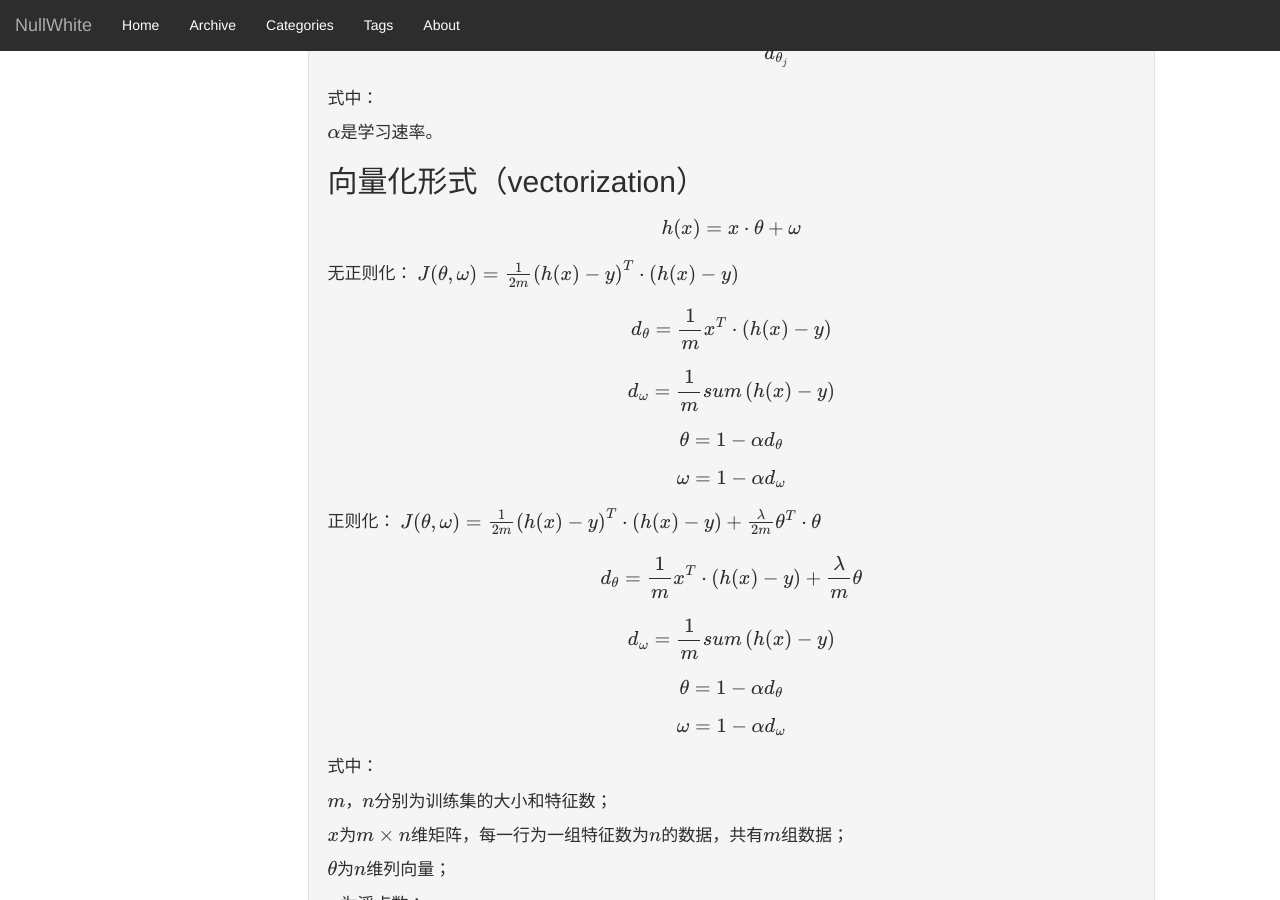
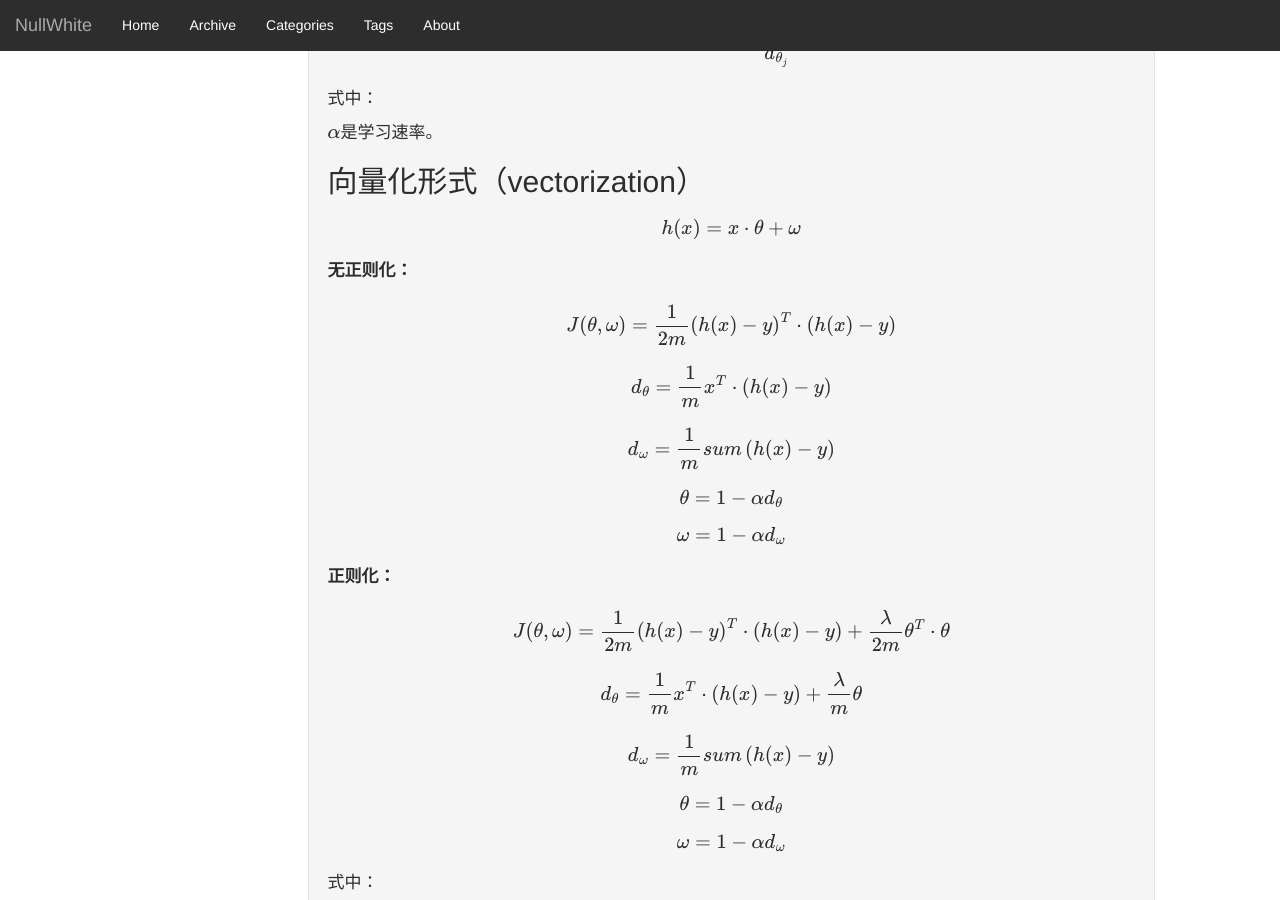
Before and after one commit to NullWhite/NullWhite.github.io, a Jekyll site: the page built from _posts/2017-10-29-线性回归（linear regression）.md, in a window 1280 px wide and 900 px high, scrolled down 2255 px. Built offline with Jekyll 4.4.1, drawn with Linux system fonts in a browser that asks for light colours; formulas are drawn with MathJax 3.

Commit message:
修复换行问题

```diff
--- a/_posts/2017-10-29-线性回归（linear regression）.md
+++ b/_posts/2017-10-29-线性回归（linear regression）.md
@@ -123,7 +123,8 @@ $$
 h(x)=x\cdot\theta+\omega
 $$
 
-无正则化：
+__无正则化：__
+
 $$
 J(\theta,\omega)=\frac{1}{2m}\left(h(x)-y\right)^T\cdot\left(h(x)-y\right)
 $$
@@ -144,7 +145,8 @@ $$
 \omega=1-\alpha d_\omega
 $$
 
-正则化：
+__正则化：__
+
 $$
 J(\theta,\omega)=\frac{1}{2m}\left(h(x)-y\right)^T\cdot\left(h(x)-y\right)+\frac{\lambda}{2m}\theta^T\cdot\theta
 $$
```
